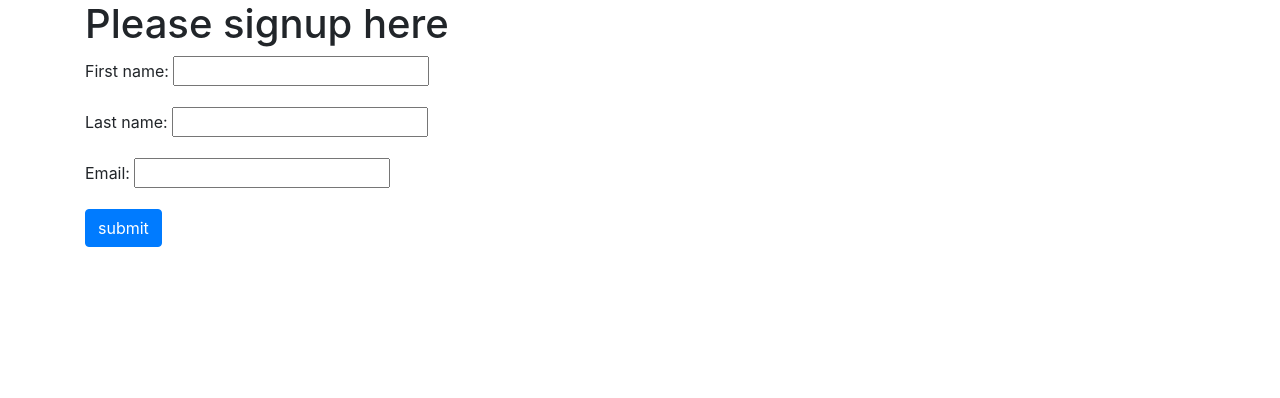
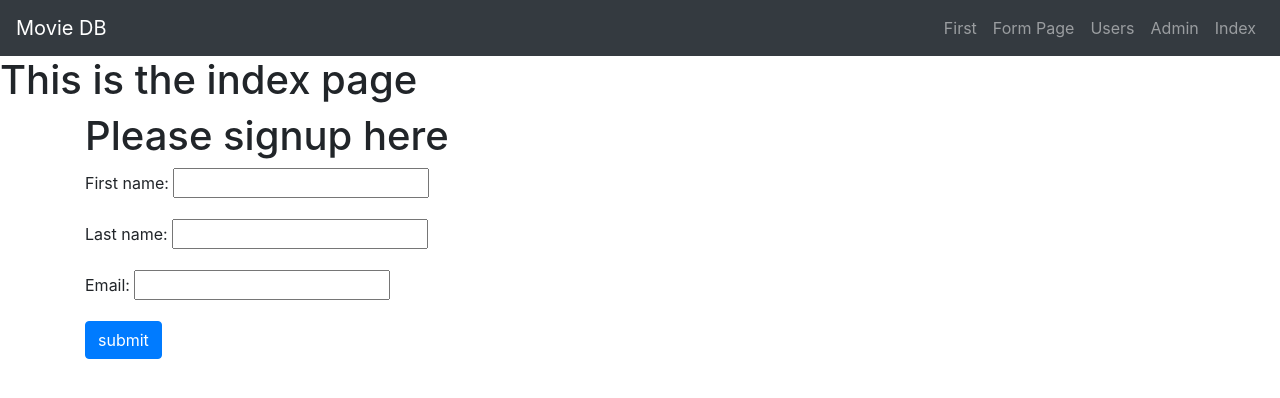
Before and after one commit to RahulRexx/Django_practice, a Django app: page /users/ in a window 1280 px wide. Shown: the top 398 px of the page. Run offline with Django 3.2, Linux system fonts and the light colour scheme; some libraries are stand-ins or nearby versions.

Commit message:
template inheritance added

```diff
--- a/first_app/urls.py
+++ b/first_app/urls.py
@@ -8,7 +8,7 @@ app_name = 'first_app'
 # ]
 
 urlpatterns = [
-    url('first/',views.index,name="index"),
+    url('first/',views.first,name="first"),
     url('formpage/',views.form_name_view,name='form_name'),
     url('users/',views.users,name="users"),
 ]
--- a/first_app/views.py
+++ b/first_app/views.py
@@ -12,6 +12,14 @@ def index(request) :
     web_dict = { 'accessrecord' : web_list }
 
     return render(request,'first_app/index.html',context=web_dict)
+
+def first(request) :
+    # my_dict = {'text' : "oh yeah i am inserted"}
+    web_list = AccessRecord.objects.order_by('date')
+
+    web_dict = { 'accessrecord' : web_list }
+
+    return render(request,'first_app/first.html',context=web_dict)
 
 def form_name_view(request) :
     form = forms.FormName()
--- a/templates/first_app/index.html
+++ b/templates/first_app/index.html
@@ -2,51 +2,65 @@
 {% load static %}
 
 <html>
+
 <head>
     <meta charset="utf-8">
     <meta http-equiv="X-UA-Compatible" content="IE=edge">
-        <title>ok</title>
+    <title>Index Page</title>
     <link rel="stylesheet" href="{% static "css/mystyle.css"  %}">
+    <link rel="stylesheet" href="https://maxcdn.bootstrapcdn.com/bootstrap/4.0.0/css/bootstrap.min.css"
+        integrity="sha384-Gn5384xqQ1aoWXA+058RXPxPg6fy4IWvTNh0E263XmFcJlSAwiGgFAW/dAiS6JXm" crossorigin="anonymous">
 </head>
-    <script>
-        function called() {
-            document.getElementById('hid').innerHTML = "<em> YOU CLICKED THE IMAGE</em>";
-        }
+<body>
 
-    </script>
-    <body>
-        <div class="djangoOne">
-            <h1 id="hid">
-                OK i m join
-            </h1>
-            {{text}}
-            <img src="{% static "images/download.jpg" %}" onclick="called()">
+    <nav class="navbar navbar-expand-md navbar-dark bg-dark navbar-fixed-top">
+        <a href="#" class="navbar-brand">
+            Movie DB
+        </a>
+        <!-- hamburger wala -->
+        <button class="navbar-toggler" type="button" data-toggle="collapse" data-target="#navbarResponsive">
+            <span class="navbar-toggler-icon"></span>
+        </button>
+        <div class="collapse navbar-collapse" id="navbarResponsive">
+            <ul class="navbar-nav ml-auto">
+                <li class="nav-item">
+                    <a class="nav-link" href="{% url 'first_app:first'  %}">First</a>
+                </li>
+                <li class="nav-item">
+                    <a class="nav-link" href="{% url 'first_app:form_name'  %}">Form Page</a>
+                </li>
+                <li class="nav-item">
+                    <a class="nav-link" href="{% url 'first_app:users'  %}">Users</a>
+                </li>
+                <li class="nav-item">
+                    <a class="nav-link" href="{% url 'admin:index'  %}">Admin</a>
+                </li>
+                <li class="nav-item">
+                    <a class="nav-link" href="{% url 'index'  %}">Index</a>
+                </li>
+            </ul>
         </div>
-        <div class="djangoTwo">
-            <table>
-                {% if accessrecord%}
-                    <tr>
-                        <th>Name</th>
-                        <th>Date</th>
-                    </tr>
-                    {% for acc in accessrecord %}
-                        <tr>
-                            <td>{{acc.name}}</td>
-                            <td>{{acc.date}}</td>
-                        </tr>
-                    {% endfor%}
-                {% else %}
-                    <p>No record to access</p>
-                {% endif %}
-            </table>
-        </div>
-        <!-- This is template tagging i.e instead of using just absolute path i am using relatve path -->
+    </nav>
+
+
+    <h1>This is the index page</h1>
     <div class="container">
-            <a href="{% url 'first_app:index'  %}">Path to first_app</a>
-            <a href="{% url 'first_app:form_name'  %}">Path to formPage</a>
-            <a href="{% url 'first_app:users'  %}">Path to users</a>
-            <a href="{% url 'admin:index'  %}">Admin Page</a>
+        {% block body_block%}
+        <!-- Anything outside of this will be inherited if you extend -->
+        {% endblock %}
     </div>
 
+
+
+
+    <!-- Scripts -->
+<script src="https://code.jquery.com/jquery-3.5.1.min.js"
+    integrity="sha256-9/aliU8dGd2tb6OSsuzixeV4y/faTqgFtohetphbbj0=" crossorigin="anonymous"></script>
+<script src="https://maxcdn.bootstrapcdn.com/bootstrap/4.0.0/js/bootstrap.min.js"
+    integrity="sha384-JZR6Spejh4U02d8jOt6vLEHfe/JQGiRRSQQxSfFWpi1MquVdAyjUar5+76PVCmYl" crossorigin="anonymous">
+</script>
+
+
 </body>
+
 </html>
--- a/templates/first_app/signup.html
+++ b/templates/first_app/signup.html
@@ -1,28 +1,15 @@
 <!DOCTYPE html>
-{% load static %}
 
-<html>
-
-<head>
-    <meta charset="utf-8">
-    <meta http-equiv="X-UA-Compatible" content="IE=edge">
-    <title>SignUp</title>
-    <link rel="stylesheet" href="{% static "css/mystyle.css"  %}">
-    <link rel="stylesheet" href="https://maxcdn.bootstrapcdn.com/bootstrap/4.0.0/css/bootstrap.min.css"
-        integrity="sha384-Gn5384xqQ1aoWXA+058RXPxPg6fy4IWvTNh0E263XmFcJlSAwiGgFAW/dAiS6JXm" crossorigin="anonymous">
-</head>
+{% extends "first_app/index.html" %}
+    {% block body_block %}
 
 
-<body>
-    <div class="container">
         <h1>Please signup here</h1>
         <form  method="POST">
             {{ form.as_p}}
             {% csrf_token %}
             <input type="submit" class="btn btn-primary" value='submit'>
         </form>
-    </div>
 
-</body>
 
-</html>
+    {%  endblock %}
```
Also changed, not shown: templates/first_app/first.html (added, +35 -0 lines), templates/first_app/form_page.html (+3 -19 lines). Lines whose indentation alone changed are shown as unchanged.
